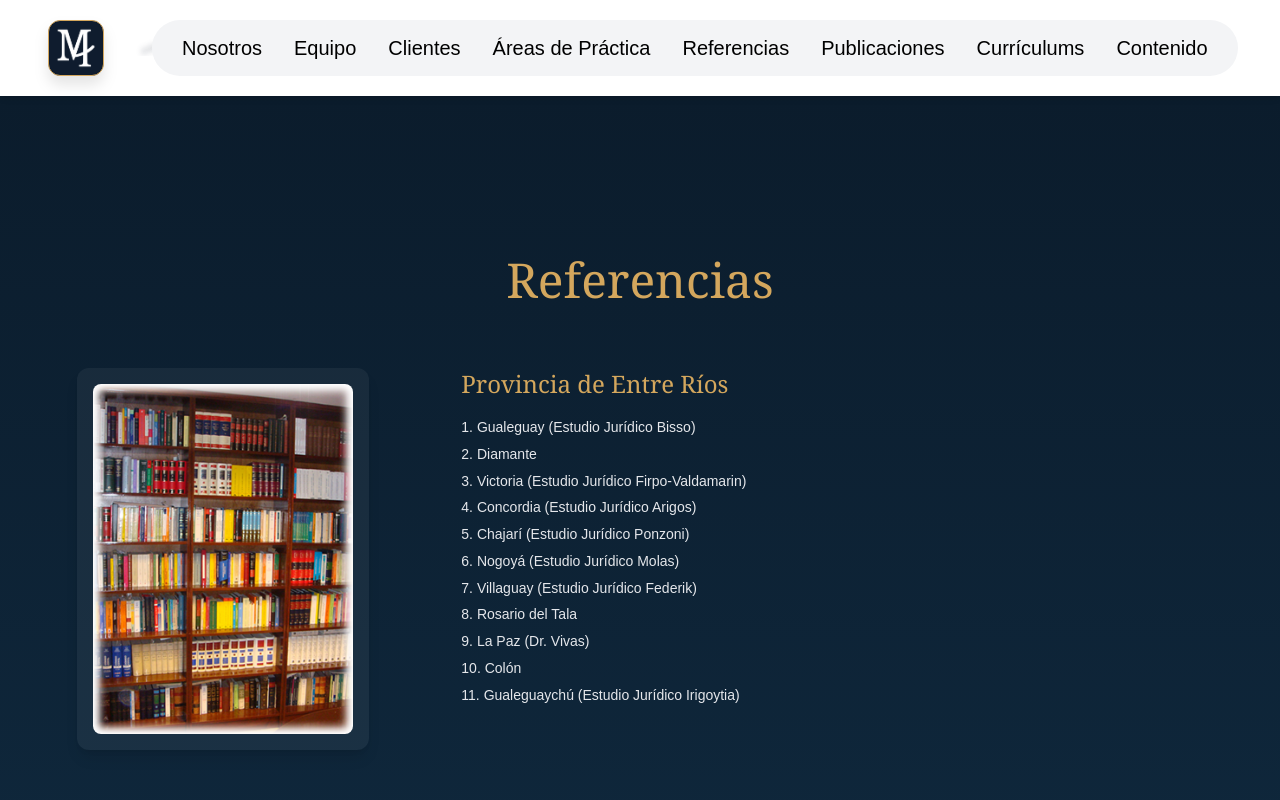
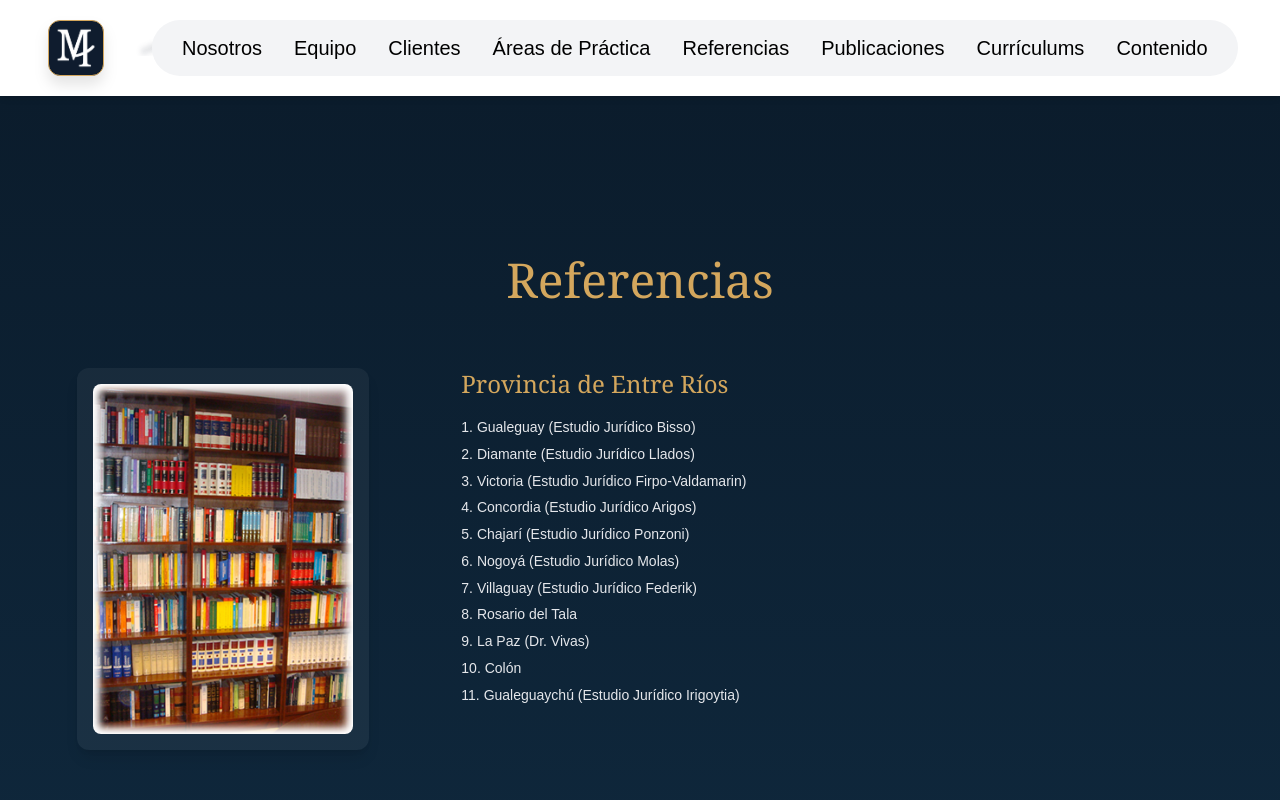
Before and after one commit to BHeydeBautista/MoroAbogados, a Next.js app: page /referencias in a window 1280 px wide. Shown: the top 800 px of the page. Built offline with nearby package versions, Linux system fonts and the light colour scheme.

Commit message:
fix 2. references

```diff
--- a/src/components/References/ReferencesSection.tsx
+++ b/src/components/References/ReferencesSection.tsx
@@ -9,7 +9,7 @@ const references = [
     image: "/img/references/library-1.jpg",
     items: [
       "Gualeguay (Estudio Jurídico Bisso)",
-      "Diamante",
+      "Diamante (Estudio Jurídico Llados)",
       "Victoria (Estudio Jurídico Firpo-Valdamarin)",
       "Concordia (Estudio Jurídico Arigos)",
       "Chajarí (Estudio Jurídico Ponzoni)",
```
